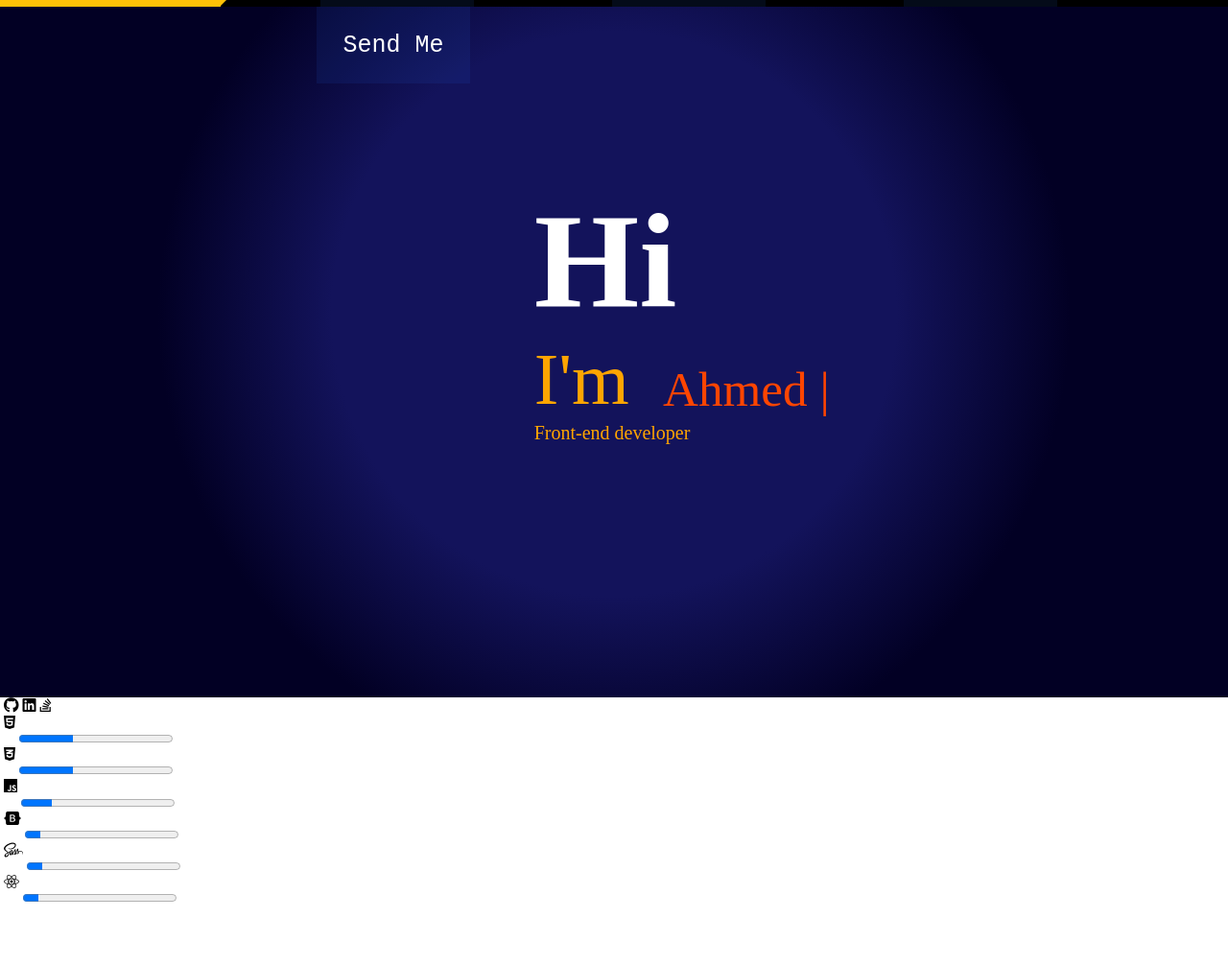
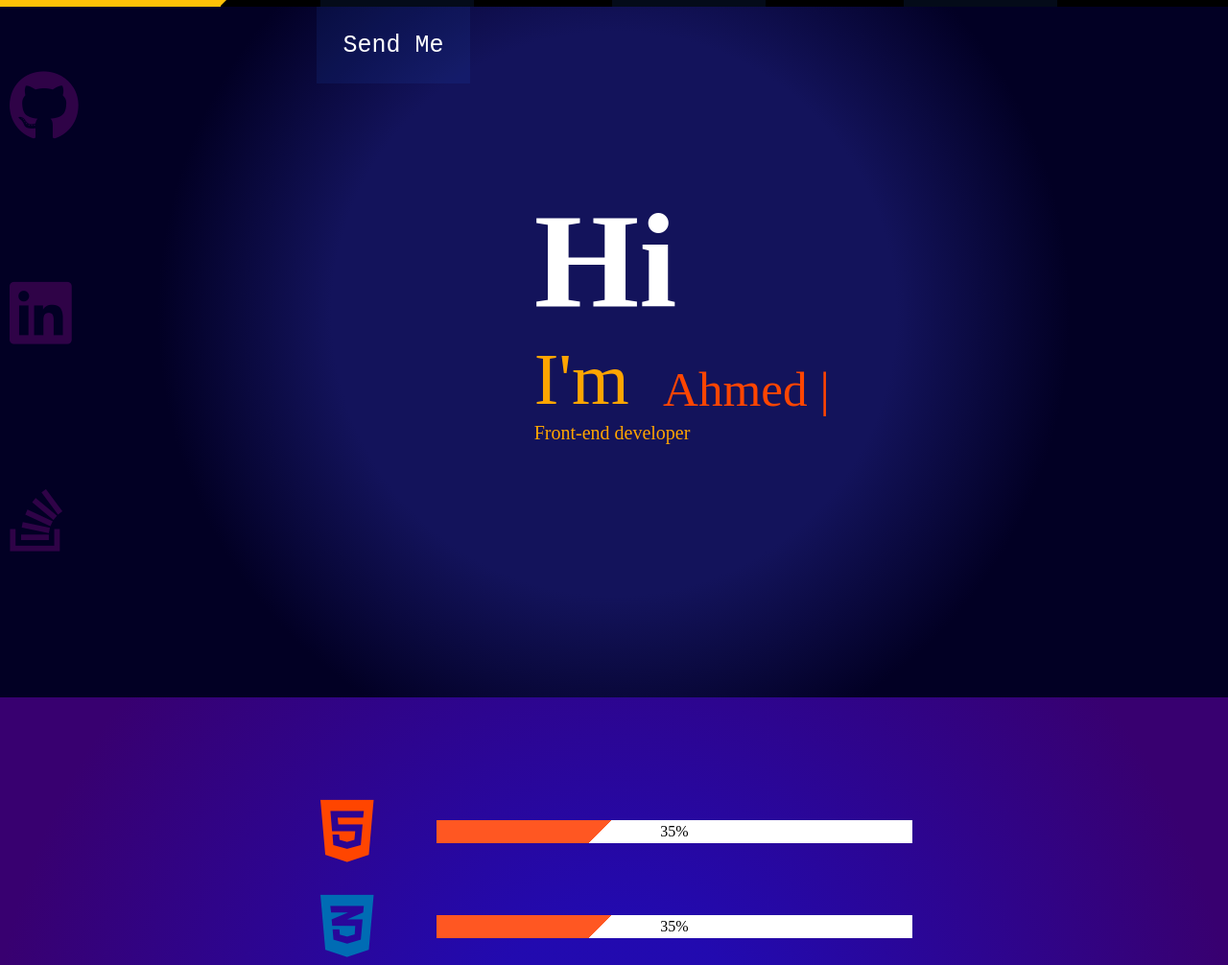
Before and after one commit to Ahmed101Mohammed/personal-portfolio-webpage, a plain HTML site: page index.html in a window 1280 px wide. Shown: the part 73-1079 px from the top of the page at 96% size. Before the commit the page ends 1017 px from the top, so only its background shows below. Drawn offline with Linux system fonts and the light colour scheme.

Commit message:
Update project files
In index.html: Modify the skills section structure.
In index.css: add the style of the skills section.
In README: add more details about skills section.

```diff
--- a/index.css
+++ b/index.css
@@ -70,6 +70,7 @@ header
 {
     height: 80px !important;
     background: black;
+    z-index: 1;
 }
 
 header::before
@@ -175,7 +176,125 @@ ul li:hover
     color: orange;
 }
 
+/* section skills part style */
+#skills
+{
+    width: 100%;
+    height: 100vh;
+    display: flex;
+    justify-content: center;
+    align-items: center;
+    background: radial-gradient(circle, rgba(33,9,175,0.9976365546218487) 22%, rgba(56,0,112,1) 86%);
+}
 
+#skills i
+{
+    font-size: 74px;
+}
+
+#skills .container
+{
+    display: grid;
+    width: 50%;
+    grid-template-columns: 100%;
+    padding: 10px;
+}
+
+#skills .tech-links
+{
+    display: flex;
+    flex-wrap: wrap;
+    width: 100px;
+    position: fixed;
+    z-index: 1;
+    top: 50%;
+    transform: translate(0,-50%);
+    left: 10px;
+    height: 81%;
+    align-items: center;
+    color: #ff10e82e;
+}
+
+
+
+#skills .skills div
+{
+    margin-bottom: 25px;
+}
+
+.html::after,.css::after,.js::after,.bootstrap::after,.scss::after,.react::after
+{
+    width: 80%;
+    height: 24px;
+    position: absolute;
+    top: 50%;
+    transform: translate(0,-50%);
+    left: 125px;
+    background: linear-gradient(135deg, #ff5722 35%, rgb(255 255 255) 35%);
+    content: "35%";
+    color: black;
+    display: flex;
+    justify-content: center;
+    align-items: center;
+}
+
+.html
+{
+    color: orangered;
+}
+
+
+
+.css
+{
+    color: #006cb4;
+}
+
+.js
+{
+    color: #efd81d;
+}
+.js::after
+{
+    background: linear-gradient(135deg, #ff5722 20%, rgb(255 255 255) 20%);
+    content: "20%";
+}
+
+.bootstrap
+{
+    color: #8511f0;
+}
+
+.bootstrap::after,.scss::after,.react::after
+{
+    background: linear-gradient(135deg, #ff5722 10%, rgb(255 255 255) 10%);
+    content: "10%";
+}
+
+.scss
+{
+    color: #eff2f2;
+}
+
+.react
+{
+    color: #46caf2;
+}
+
+.fa-github:hover
+{
+ color: #000;
+}
+
+.fa-linkedin:hover
+{
+    color: #0961b8;
+}
+
+.fa-stack-overflow:hover
+{
+    color: rgb(242 141 13);
+}
 /* Key frames */
 @keyframes write-name {
     0%
--- a/index.html
+++ b/index.html
@@ -38,44 +38,44 @@
         </section>
 
         <!-- The Skills section: It's contain the skills that I have and may level in each one -->
-        <section>
+        <section id = "skills">
+            <section class="tech-links">
+                <a href=""><i class="fa-brands fa-github"></i></a>
+                <a href=""><i class="fa-brands fa-linkedin"></i></a>
+                <a href=""><i class="fa-brands fa-stack-overflow"></i></a>
+            </section>
             <div class="container">
-                <section class="tech-links">
-                    <a href=""><i class="fa-brands fa-github"></i></a>
-                    <a href=""><i class="fa-brands fa-linkedin"></i></a>
-                    <a href=""><i class="fa-brands fa-stack-overflow"></i></a>
 
-                </section>
                 <section class="skills">
 
                     <div class="html">
                         <i class="fa-brands fa-html5"></i>
-                        <progress max="100" value="35">35%</progress>
+
                     </div>
 
                     <div class="css">
                         <i class="fa-brands fa-css3-alt"></i>
-                        <progress max="100" value="35">35%</progress>
+
                     </div>
 
                     <div class="js">
                         <i class="fa-brands fa-js"></i>
-                        <progress max="100" value="20">20%</progress>
+
                     </div>
 
                     <div class="bootstrap">
                         <i class="fa-brands fa-bootstrap"></i>
-                        <progress max="100" value="10">10%</progress>
+
                     </div>
 
                     <div class="scss">
                         <i class="fa-brands fa-sass"></i>
-                        <progress max="100" value="10">10%</progress>
+
                     </div>
 
                     <div class="react">
                         <i class="fa-brands fa-react"></i>
-                        <progress max="100" value="10">10%</progress>
+
                     </div>
                 </section>
             </div>
```
Also changed, not shown: 1 other file.
